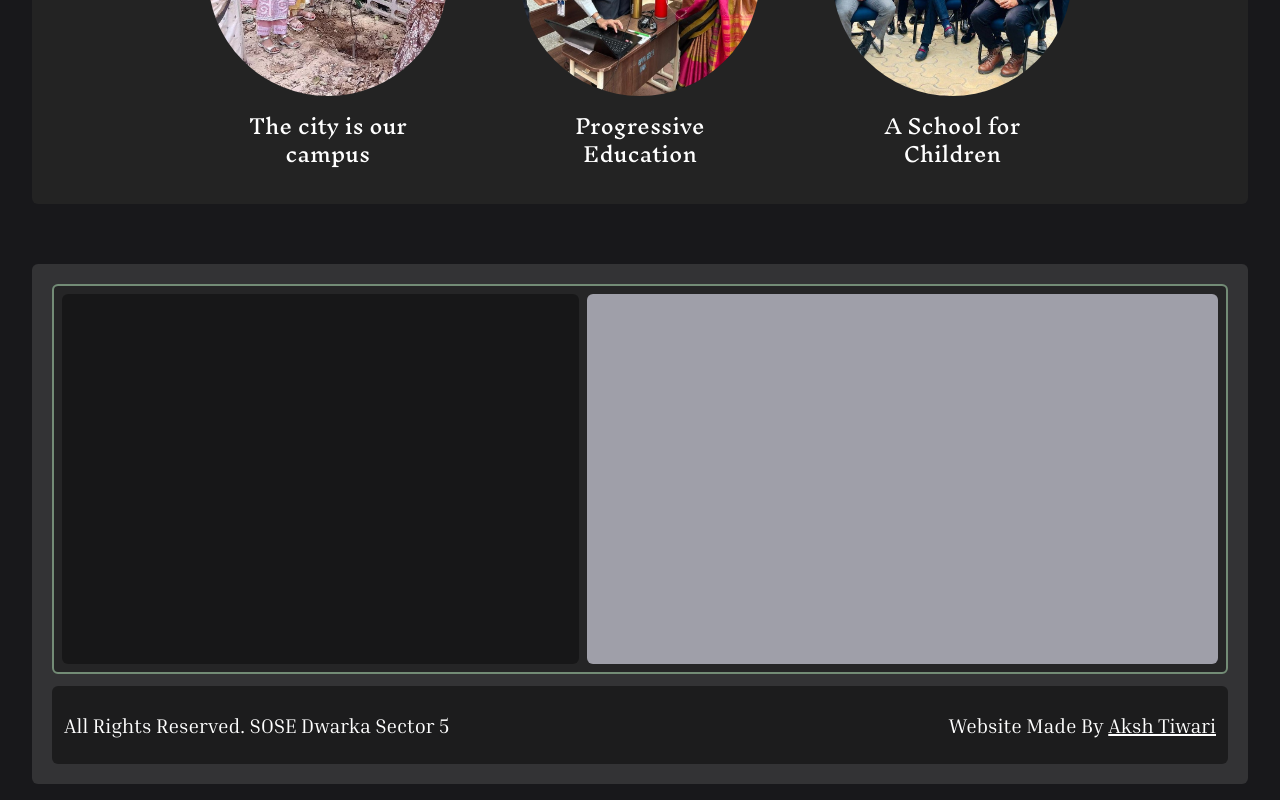
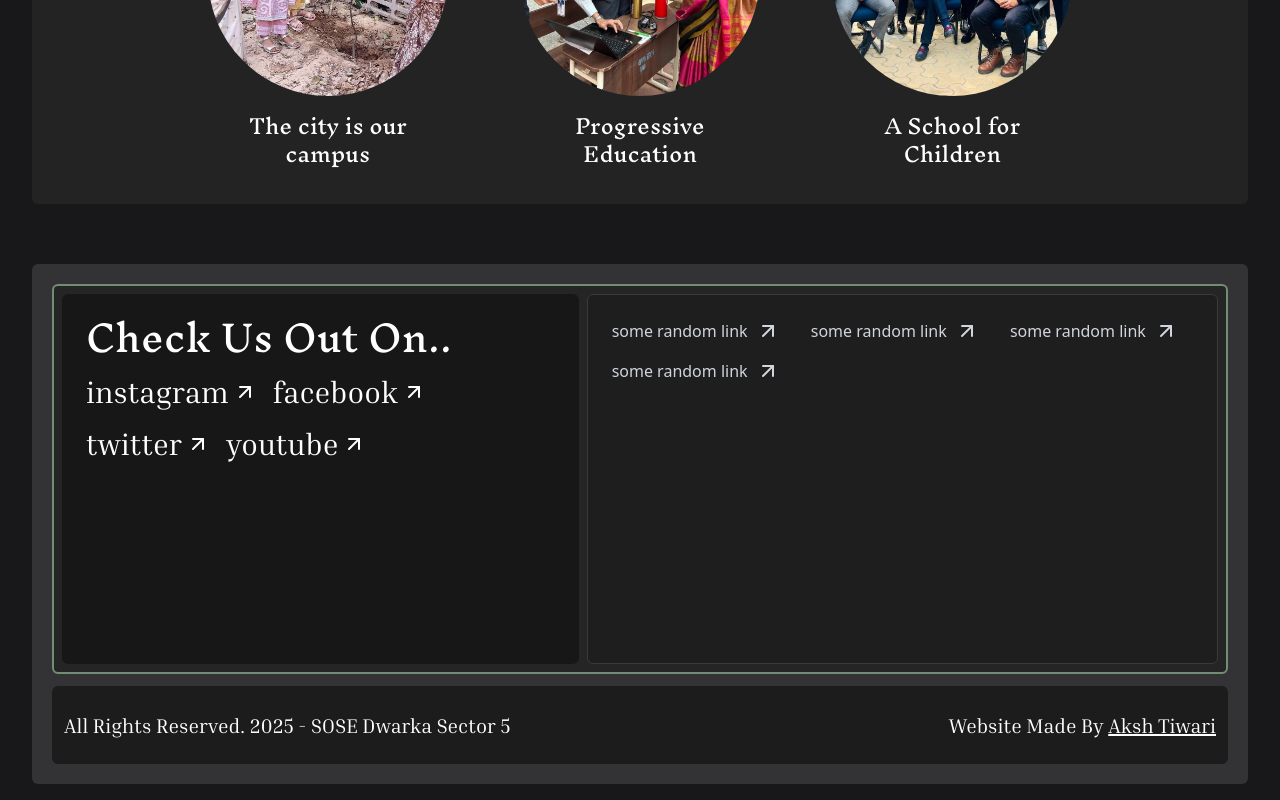
Before and after one commit to akshprooo/sose, a React (Vite) app: page / in a window 1280 px wide. Shown: the part 2762-3562 px from the top of the page. Built offline with nearby package versions, Linux system fonts and the light colour scheme.

Commit message:
Dynamic Home Page Completed(without images which are really easy to add)
Home page is completed, some images are remaining but they are easy to add because of a strong foundational base.

```diff
--- a/src/components/Footer.jsx
+++ b/src/components/Footer.jsx
@@ -1,15 +1,54 @@
 import React from 'react'
+import { Instagram, Facebook, Twitter, ArrowUpRight } from 'lucide-react';
+import Handles from '../utils/SocialHandles'
+import Links from '../utils/Links'
 
 const Footer = () => {
+  const today = new Date();
   return (
     <div className='h-[65vh] w-full p-5 bg-[#7B7B7B45] mb-4 rounded-md flex flex-col justify-between gap-3'>
       <div className='p-2 flex flex-col md:flex-row h-full w-full bg-[#00000047] rounded-md border-2 border-[#738C76] gap-2'>
-        <div className='w-full md:w-[45%] h-[45%] md:h-full bg-[#00000060] rounded-md'></div>
-        <div className='w-full md:w-[55%] h-[55%] md:h-full bg-zinc-400 rounded-md'></div>
+        <div className="w-full md:w-[45%] p-6 bg-[#00000060] rounded-md flex flex-col gap-4 h-fit md:h-full">
+          <h1 className="text-white text-2xl sm:text-3xl md:text-4xl font-[inknut]">
+            Check Us Out On..
+          </h1>
+
+          <div className="flex flex-wrap items-center gap-3 sm:gap-4 text-white font-[inria]">
+            {Handles.map((item, index) => (
+              <a
+                key={index}
+                className="text-xl sm:text-2xl md:text-3xl hover:underline transition duration-200 flex items-center gap-1"
+                href={item.url}
+                target="_blank"
+                rel="noopener noreferrer"
+              >
+                {item.title}<ArrowUpRight />
+              </a>
+            ))}
+          </div>
+        </div>
+          <div className="w-full md:w-[55%] h-auto bg-[#1e1e1e] rounded-md p-4 sm:p-5 md:p-6 border border-[#3a3a3a]">
+            <div className="grid grid-cols-1 sm:grid-cols-2 lg:grid-cols-3 gap-3 sm:gap-4">
+              {Links.map((item, index) => (
+                <a
+                  key={index}
+                  href={item.url}
+                  target="_blank"
+                  rel="noopener noreferrer"
+                  className="text-gray-300 hover:text-white transition-all duration-200 text-sm sm:text-base underline underline-offset-4 decoration-transparent hover:decoration-white flex items-center gap-2 group wrap-break-word"
+                >
+                  {item.title}
+                  <ArrowUpRight />
+                </a>
+              ))}
+            </div>
+          </div>
+
+
       </div>
       <div className='h-auto md:h-[19%] w-full bg-[#00000073] rounded-md flex flex-col md:flex-row items-center justify-between p-3 gap-2 text-center'>
         <h1 className='text-white font-[inria] text-md sm:text-xl'>
-          All Rights Reserved. SOSE Dwarka Sector 5
+          All Rights Reserved. {today.getFullYear()} - SOSE Dwarka Sector 5
         </h1>
         <h1 className='text-white font-[inria] text-md sm:text-xl'>
           Website Made By <a href="https://github.com/akshprooo" className="underline">Aksh Tiwari</a>
--- a/src/components/Navbar.jsx
+++ b/src/components/Navbar.jsx
@@ -1,6 +1,6 @@
 import React, { useState } from 'react'
 import ButtonShadow from './ButtonShadow'
-import Pages from '../utils/Data'
+import Pages from '../utils/Pages'
 import { useLocation } from 'react-router-dom'
 import { Menu, X } from 'lucide-react'
 
--- /dev/null
+++ b/src/utils/Links.jsx
@@ -0,0 +1,8 @@
+const Links = [
+    {title: 'some random link', url: '#'},
+    {title: 'some random link', url: '#'},
+    {title: 'some random link', url: '#'},
+    {title: 'some random link', url: '#'},
+]
+
+export default Links
--- /dev/null
+++ b/src/utils/SocialHandles.jsx
@@ -0,0 +1,8 @@
+const Handles = [
+    {title: 'instagram', url: 'https://www.instagram.com/sose_rpvv_sec_5_dwarka', icon: 'Instagram'},
+    {title: 'facebook', url: 'https://www.facebook.com/profile.php?id=61552407276331', icon: 'Facebook'},
+    {title: 'twitter', url: 'https://x.com/RPVV_ASOSE_dwk5', icon: 'Twitter'},
+    {title: 'youtube', url: 'https://www.youtube.com/@asose.rpvvsec5official', icon: 'Youtube'},
+]
+
+export default Handles
```
Also changed, not shown: src/utils/Pages.jsx (renamed from src/utils/Data.jsx), 1 other file (tests, documents, lock files or other folders).
